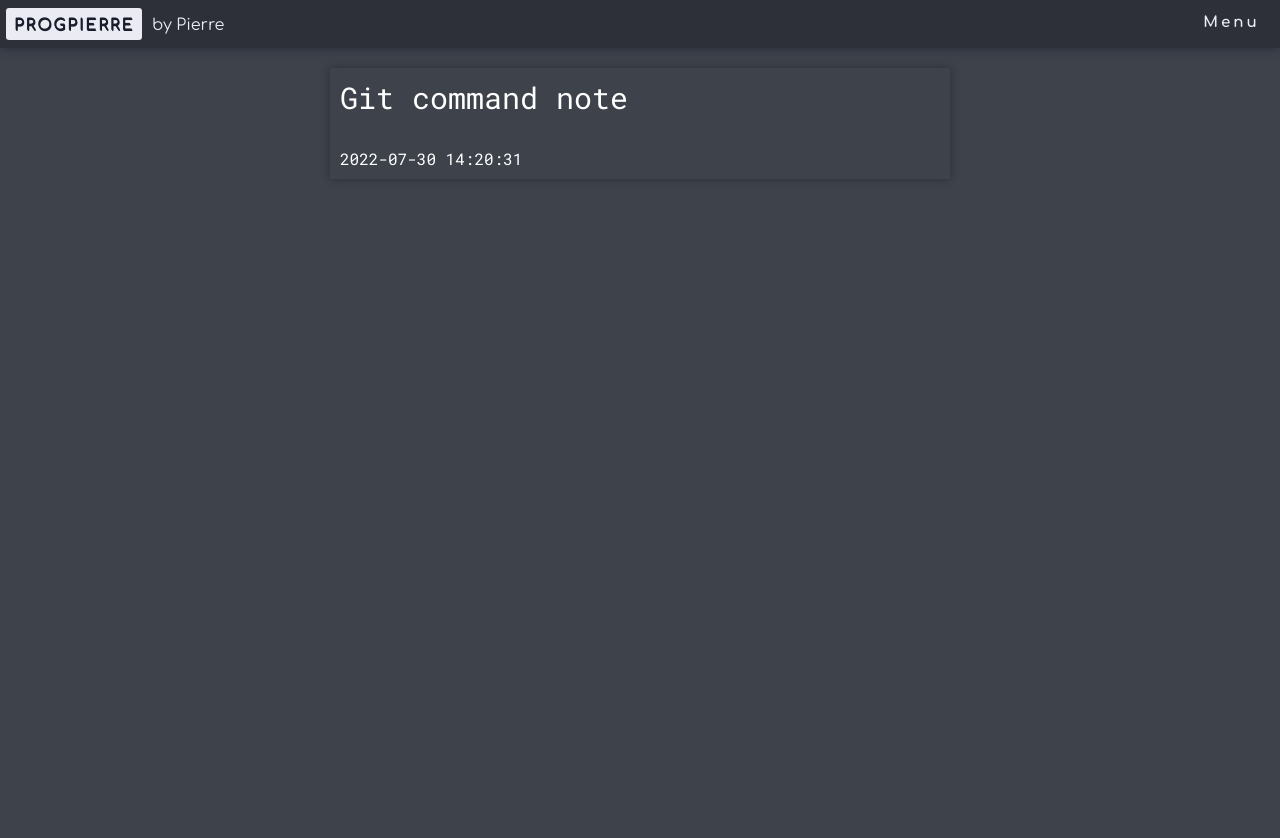
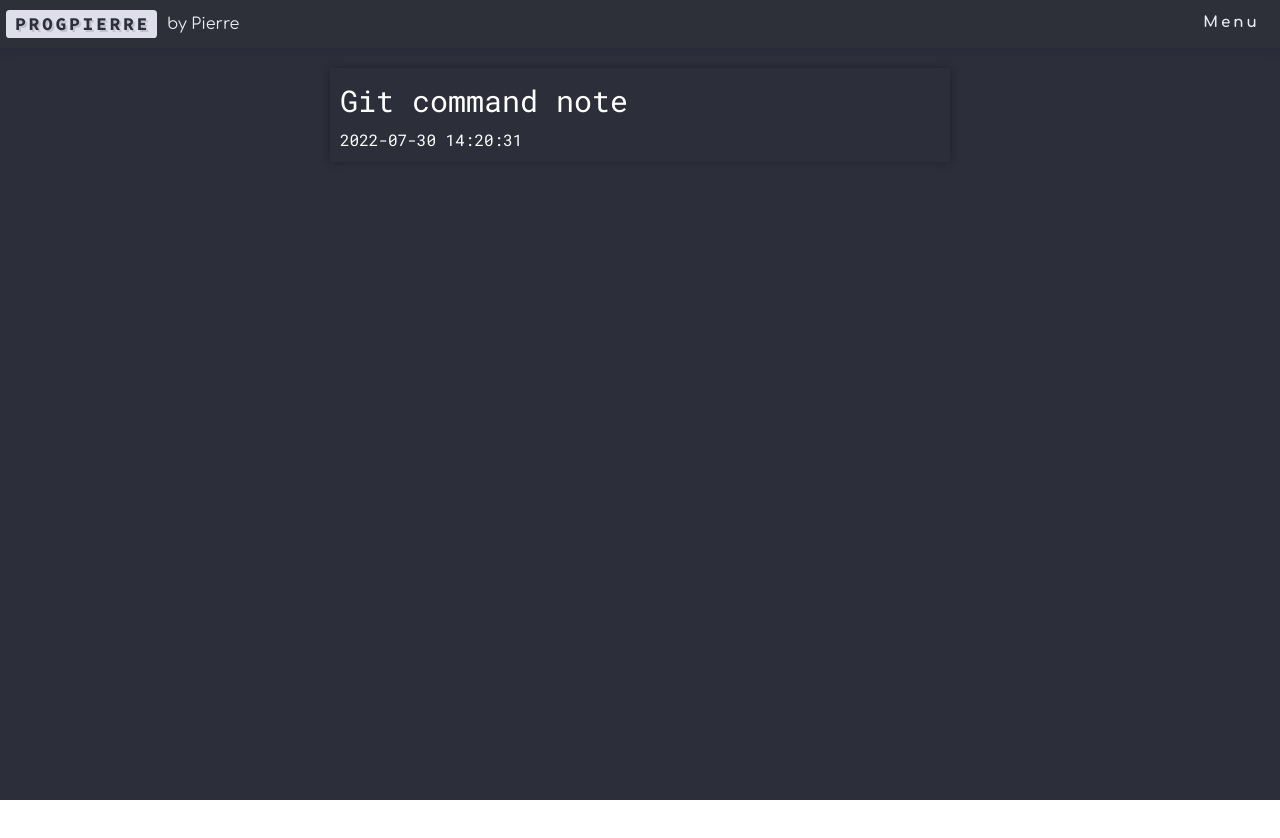
Before and after one commit to pierre0210/progpierre.com, a Next.js app: page /blog in a window 1280 px wide. After the commit the page ends 800 px from the top, so only its background shows below. Built offline with nearby package versions, Linux system fonts and the light colour scheme.

Commit message:
TailwindCSS

```diff
--- a/components/NavBar.module.css
+++ b/components/NavBar.module.css
@@ -2,7 +2,7 @@
 	background-color: #2d3039;
 	position: sticky;
 	top: 0;
-	padding: 0.2em 0.325em 0.2em 0.375em;
+	padding: 2.4px 0.325em 2.4px 0.375em;
 	line-height: 1.8em;
 	flex-direction: row;
 	box-shadow: 0 0 0.60em 0 #252936;
@@ -14,21 +14,22 @@
 	text-decoration: none;
 }
 
-#logo strong {
-	font-family: "Comfortaa";
+#logo p {
+	font-family: "Source Code Pro";
+	text-shadow: 2px 2px rgba(25, 29, 44, 0.15);
+	background-color: #dfdfec; /*#ebebf3;*/
 	font-weight: 700;
-	text-shadow: 0.5px 0.5px #191d2c;
-	background-color: #ebebf3;
-	color: #191d2c;
-	letter-spacing: 0.1em;
+	font-size: 18px;
+	color: #2d3039;
+	letter-spacing: 0.15em;
 	display: inline-block;
-	margin-right: 0.325em;
+	margin-right: 0.30em;
 	border-radius: 0.2em;
 	padding-left: 0.5em;
-	padding-right: 0.5em;
-	padding-top: 0.2em;
-	margin-top: 0.3em;
-	margin-bottom: 0.3em;
+	padding-right: 0.4em;
+	//padding-top: 0.2em;
+	margin-top: 0.4em;
+	margin-bottom: 0.4em;
 }
 
 #logo span {
@@ -62,7 +63,7 @@
 	z-index: 2;
 	margin: 0;
 	padding: 0px;
-	background-color: rgba(59, 61, 77, 0.95);
+	background-color: rgba(44, 46, 58, 0.9);
 	display: block;
 	box-shadow: 0 0 0.50em 0 rgba(0, 0, 0, 0.15);
 	min-height: calc(100vh - 48px);
@@ -100,11 +101,6 @@
 	line-height: 3em;
 }
 
-#menuexpanded ul li a:hover{
-	box-shadow: 5px 5px 1px 1px rgba(0, 0, 0, 0.15);
-	background-color: rgba(52, 56, 77, 0.9);
-}
-
 #menuexpanded ul li a {
 	max-width: fit-content;
 	color: #ebebf3;
@@ -122,9 +118,9 @@
 
 #menuexpanded ul li a strong {
 	font-size: 20px;
-	font-weight: 400;
+	font-weight: 100;
 	letter-spacing: 0.2em;
-	text-shadow: 0.5px 0.5px #acacac;
+	/*text-shadow: 0.5px 0.5px #acacac;*/
 }
 
 @media screen and (max-width: 768px) {
@@ -138,7 +134,6 @@
 		padding-left: 0px;
 		padding-right: 0px;
 	  display: block;
-		box-shadow: 0 0 0.50em 0 rgba(0, 0, 0, 0.15);
 		min-height: calc(100vh - 48px);
 		position: absolute;
 		top: 0px;
--- a/components/NavBar.tsx
+++ b/components/NavBar.tsx
@@ -8,26 +8,32 @@ function NavBar() {
 		<>
 			<div className={styles.bar}>
 				<Link href="/">
-					<a id={styles.logo}><strong>PROGPIERRE</strong> <span>by Pierre</span></a>
+					<a id={styles.logo}><p>PROGPIERRE</p> <span>by Pierre</span></a>
 				</Link>
-				<button onClick={ () => setNavState(!isNavExpand) }><strong>Menu</strong></button>
+				<button onClick={ () => setNavState(!isNavExpand) } className="transition ease-in-out delay-75 hover:bg-gray-700 hover:shadow-inner duration-300"><strong>Menu</strong></button>
 			</div>
 			<nav id="selector">
-				<div id={ isNavExpand ? styles.menuexpanded : styles.menu }>
+				<div id={ isNavExpand ? styles.menuexpanded : styles.menu } className="backdrop-blur-sm">
 					<ul>
 						<li>
 							<Link href="/news">
-								<a><strong>News</strong></a>
+								<a className="transition ease-in-out delay-75 hover:shadow-sep hover:bg-select hover:-translate-x-1 hover:-translate-y-1 duration-300">
+									<strong>News</strong>
+								</a>
 							</Link>
 						</li>
 						<li>
 							<Link href="/project">
-								<a><strong>Project</strong></a>
+								<a className="transition ease-in-out delay-75 hover:shadow-sep hover:bg-select hover:-translate-x-1 hover:-translate-y-1 duration-300">
+									<strong>Project</strong>
+								</a>
 							</Link>
 						</li>
 						<li>
 							<Link href="/blog">
-								<a><strong>Blog</strong></a>
+								<a className="transition ease-in-out delay-75 hover:shadow-sep hover:bg-select hover:-translate-x-1 hover:-translate-y-1 duration-300">
+									<strong>Blog</strong>
+								</a>
 							</Link>
 						</li>
 					</ul>
--- a/package.json
+++ b/package.json
@@ -23,8 +23,8 @@
     "autoprefixer": "^10.4.8",
     "eslint": "8.20.0",
     "eslint-config-next": "12.2.3",
-    "postcss": "^8.4.14",
-    "tailwindcss": "^3.1.7",
+    "postcss": "^8.4.16",
+    "tailwindcss": "^3.1.8",
     "typescript": "4.7.4"
   }
 }
--- a/pages/blog/blog.module.css
+++ b/pages/blog/blog.module.css
@@ -1,6 +1,6 @@
 .wholepage {
 	padding: 30px;
-	background-color: #1d1d27;
+	background-color: #2c2e3a; /*#1d1d27*/
 	right: 0px;
 	color: rgb(255, 255, 255);
 	min-height: calc(100vh - 48px);
@@ -17,16 +17,56 @@
 	margin-right: auto;
 }
 
-.wholepage div div h1 {
+.wholepage h1 {
 	font-family: "Noto Sans TC", "Playfair Display";
 	font-weight: 200;
+	font-size: 32px;
 	margin: 0px;
 }
-.wholepage div div h2 {
+.wholepage h2 {
 	font-family: "Noto Sans TC", "Playfair Display";
+	font-size: 24px;
+	margin-top: 20px;
+	margin-bottom: 20px;
 	font-weight: 100;
 }
-.wholepage div div pre {
+.wholepage h3 {
+	font-family: "Noto Sans TC", "Playfair Display";
+	font-size: 18px;
+	margin-top: 10px;
+	margin-bottom: 10px;
+	font-weight: 100;
+}
+.wholepage p {
+	margin-top: 5px;
+	margin-bottom: 5px;
+	font-weight: 400;
+	font-size: 16px;
+}
+.wholepage ul {
+	padding-left: 30px;
+}
+.wholepage a {
+	color: #33ccff;
+}
+.wholepage a:hover {
+	color: #999db2;
+	text-decoration: underline;
+}
+.wholepage ul li::before {
+	content: "\2022";
+	display: inline-block;
+  width: 1em;
+  margin-left: -1em;
+	font-weight: bold;
+}
+.wholepage ul li {
+	margin-top: 5px;
+	margin-bottom: 5px;
+	font-weight: 300;
+	font-size: 16px;
+}
+.wholepage pre {
 	min-width: 50%;
 	padding: 16px;
 	margin-top: 0px;
@@ -37,10 +77,19 @@
 	white-space: pre-wrap;
 	background-color: rgb(42, 39, 52);
 }
-.wholepage div div pre code {
-	font-family: "Source Code Pro", "Roboto Mono", "Noto Sans TC", source-code-pro, Menlo, Monaco, Consolas, 'Courier New',
-    monospace;
+.wholepage code {
+	font-family: "Source Code Pro", "Roboto Mono", "Noto Sans TC", source-code-pro, Menlo, Monaco, Consolas, 'Courier New', monospace;
+	background-color: rgb(42, 39, 52);
 	font-weight: 300;
+	font-size: 15px;
+}
+.wholepage blockquote {
+  border-left: 10px solid #6e7391;
+  margin: 1.0em 10px;
+  padding: 0em 10px;
+}
+.wholepage strong {
+	font-weight: 500;
 }
 
 @media (min-width: 576px) {
--- a/pages/blog/index.module.css
+++ b/pages/blog/index.module.css
@@ -1,5 +1,5 @@
 .wholepage{
-	background-color: #3d424b;
+	background-color: #2c2e3a;
 	color: rgb(255, 255, 255);
 	min-height: calc(100vh - 48px);
 	padding: 20px;
--- a/pages/index.module.css
+++ b/pages/index.module.css
@@ -1,7 +1,7 @@
 .Home {
 	top: 0px;
 	position: static;
-	background-color: #3b3d4d;
+	background-color: #2c2e3a;
 	min-height: calc(100vh - 48px);
 	display: flex;
 	flex-direction: column;
--- a/pages/index.tsx
+++ b/pages/index.tsx
@@ -9,11 +9,8 @@ const Home: NextPage = () => {
     <>
       <NavBar/>
 			<div className={styles.Home}>
-				<h1>Hi there</h1>
-				<hr style={{
-					width: 300,
-					background: 'white'
-				}}/>
+				<h1 className="text-3xl">Hi there</h1>
+				<hr className="w-80 bg-white"/>
 				<p>Just some notes about what I&#39;m working on.</p>
 			</div>
     </>
--- a/pages/news.module.css
+++ b/pages/news.module.css
@@ -1,5 +1,5 @@
 .News {
-	background-color: #3d424b;
+	background-color: #2c2e3a; /*#3d424b*/
 	color: rgb(255, 255, 255);
 	min-height: calc(100vh - 48px);
 	padding: 30px;
--- a/pages/project.module.css
+++ b/pages/project.module.css
@@ -1,5 +1,5 @@
 .Project {
-	background-color: #3d424b;
+	background-color: #2c2e3a; /*#3d424b*/
 	color: rgb(255, 255, 255);
 	min-height: calc(100vh - 48px);
 	padding: 30px;
--- /dev/null
+++ b/postcss.config.js
@@ -0,0 +1,6 @@
+module.exports = {
+  plugins: {
+    tailwindcss: {},
+    autoprefixer: {},
+  },
+}
--- a/styles/globals.css
+++ b/styles/globals.css
@@ -4,6 +4,11 @@
 @import url("https://fonts.googleapis.com/css2?family=Fjalla+One&display=swap");
 @import url("https://fonts.googleapis.com/css2?family=Comfortaa:wght@400;500;600;700&display=swap");
 @import url('https://fonts.googleapis.com/css2?family=Source+Code+Pro:ital,wght@0,200;0,300;0,400;0,500;0,600;0,700;0,800;0,900;1,200;1,300;1,400;1,500;1,600;1,700;1,800;1,900&display=swap');
+
+@tailwind base;
+@tailwind components;
+@tailwind utilities;
+
 body {
   margin: 0;
   font-family: -apple-system, BlinkMacSystemFont, 'Segoe UI', 'Roboto', 'Oxygen',
--- /dev/null
+++ b/tailwind.config.js
@@ -0,0 +1,21 @@
+/** @type {import('tailwindcss').Config} */
+module.exports = {
+  content: [
+		"./pages/index.tsx",
+		"./pages/news.tsx",
+		"./pages/projects.tsx",
+		"./components/*.{js,ts,jsx,tsx}",
+	],
+  theme: {
+    extend: {
+			boxShadow: {
+				"sep": "5px 5px 1px 1px rgba(0, 0, 0, 0.15)",
+			},
+			backgroundColor: {
+				"select": "rgba(41, 45, 66, 1.0)",
+				"menu": "rgb(79, 86, 125)",
+			},
+		},
+  },
+  plugins: [],
+}
```
Also changed, not shown: 1 other file (tests, documents, lock files or other folders).
